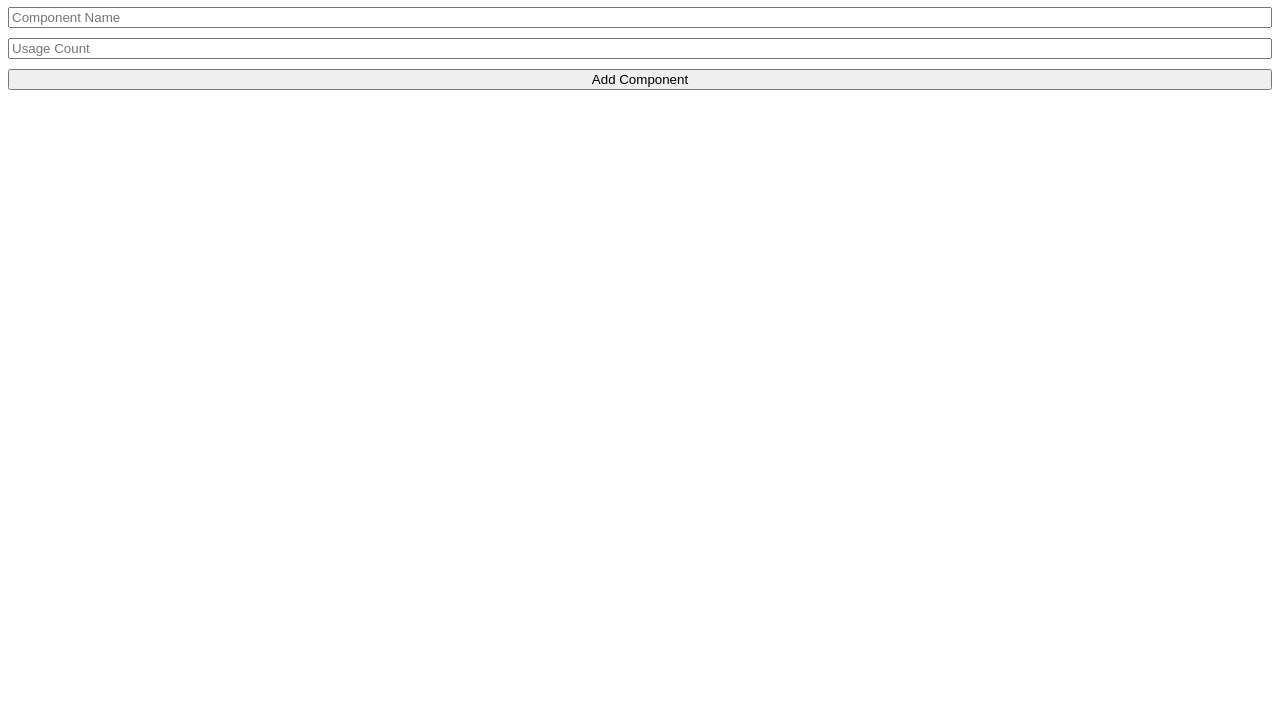
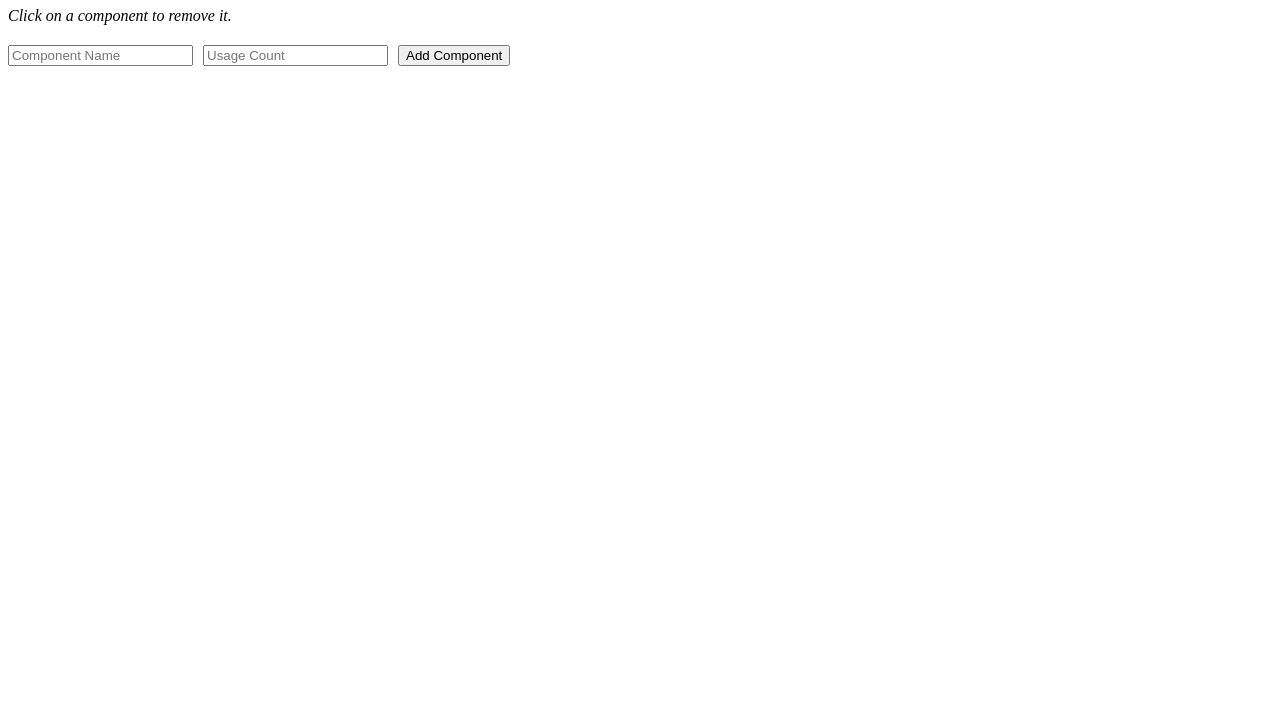
Before and after one commit to dzillo1/api, a website: page component-api/index.html in a window 1280 px wide. Shown: the part 73-800 px from the top of the page. Drawn offline with Linux system fonts and the light colour scheme; no server answers.

Commit message:
style edits

```diff
--- a/component-api/index.html
+++ b/component-api/index.html
@@ -7,6 +7,7 @@
 </head>
 <body>
   <h1>Component API Demo</h1>
+  <p><em>Click on a component to remove it.</em></p>
   <ul id="component-list"></ul>
 
   <form id="add-component-form">
--- a/component-api/style.css
+++ b/component-api/style.css
@@ -7,3 +7,9 @@
     gap: 10px;
     margin-top: 20px;
 }
+@media (min-width: 600px) {
+    #add-component-form{
+        flex-direction: row;
+        align-items: center;
+    }
+}
```
